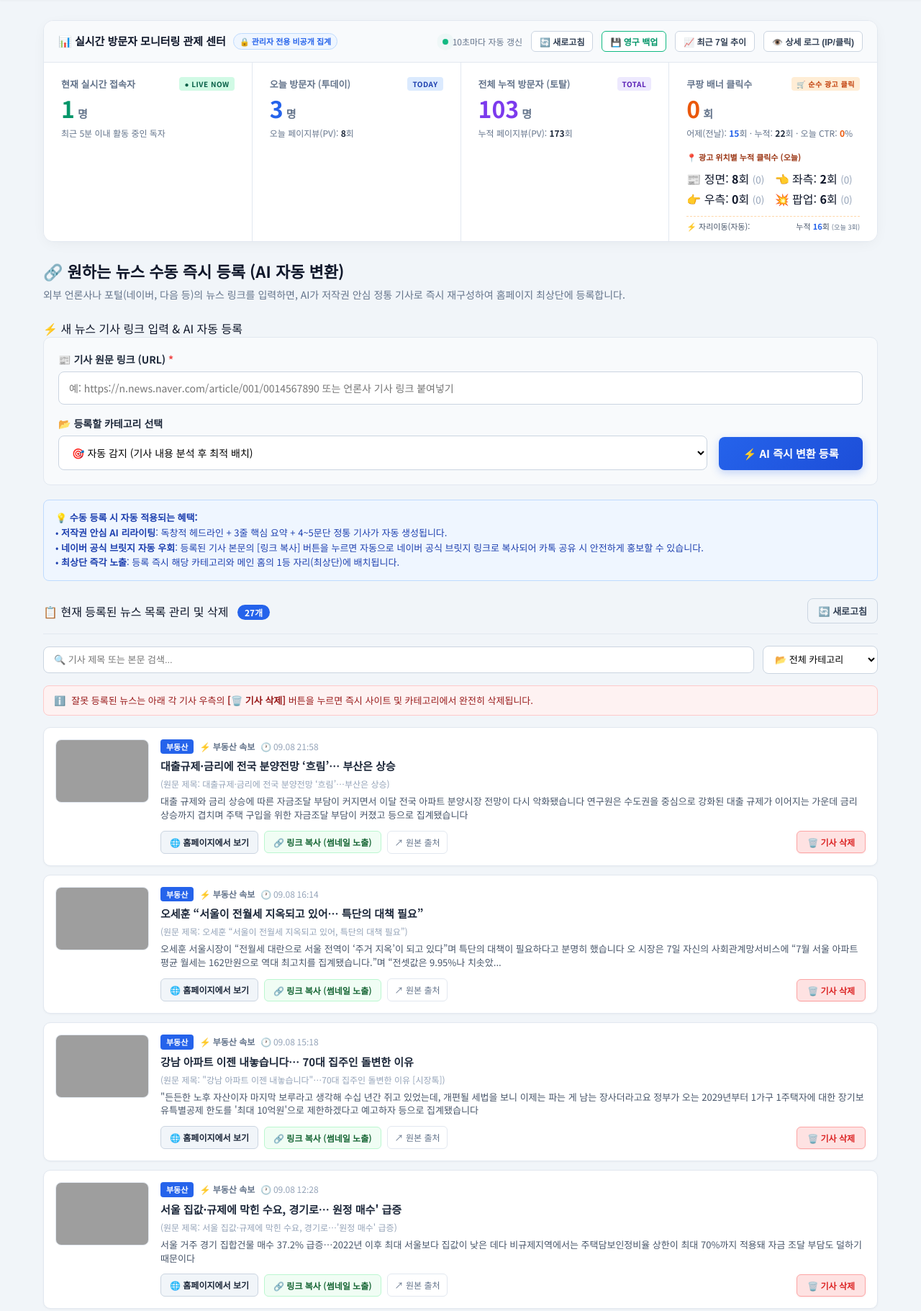
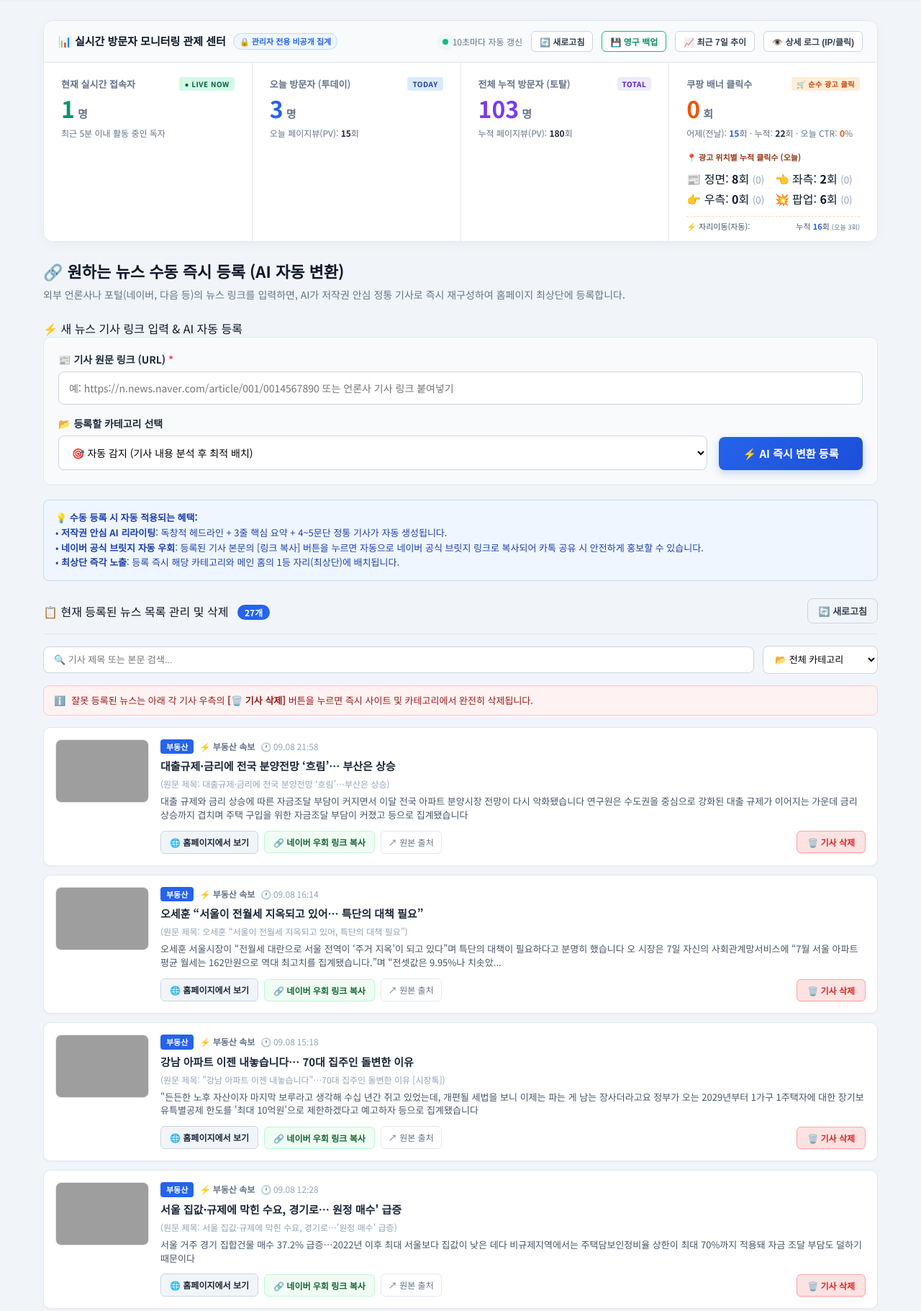
Before and after one commit to dortm11-maker/dortm11-maker, a Flask app: page /admin/dashboard in a window 1280 px wide, after a click on "🔗 뉴스 수동 등록". Shown: the part 109-1930 px from the top of the page at 72% size. Run offline with Flask 3, Linux system fonts and the light colour scheme; the visitor is signed in with stand-in values (Sample User, id 1); data that the repository does not hold is empty; grey boxes are pictures that could not be loaded.

Commit message:
링크 복사 시 네이버 우회 링크(link.naver.com/bridge)로 복사되도록 원복 및 유지

```diff
--- a/templates/admin_dashboard.html
+++ b/templates/admin_dashboard.html
@@ -1674,7 +1674,7 @@
                                 <span>🌐 홈페이지에서 확인하기</span>
                             </a>
                             <button type="button" class="btn" onclick="copyCnResultUrl()" style="background:#15803d; color:#fff; font-size:13px; font-weight:600; padding:7px 14px; border-radius:6px; border:none; cursor:pointer; display:inline-flex; align-items:center; gap:6px;">
-                                <span>🔗 기사 링크 복사 (썸네일 노출)</span>
+                                <span>🔗 네이버 우회 링크 복사</span>
                             </button>
                         </div>
                     </div>
@@ -4304,11 +4304,12 @@
                 fullUrl = fullUrl.replace(/^https?:\/\/[^\/]+/, 'https://news-now-82jg.onrender.com');
             }
             const cacheKey = '_t=' + Math.floor(Date.now() / 300000);
-            const targetUrl = fullUrl + (fullUrl.includes('?') ? '&' : '?') + cacheKey;
-            navigator.clipboard.writeText(targetUrl).then(() => {
-                showToast('✅ 기사 링크 복사 완료! (카톡에 원본 썸네일+제목 100% 노출)');
+            const ourUrl = fullUrl + (fullUrl.includes('?') ? '&' : '?') + cacheKey;
+            const naverUrl = 'https://link.naver.com/bridge?url=' + encodeURIComponent(ourUrl) + '&dst=' + encodeURIComponent(ourUrl);
+            navigator.clipboard.writeText(naverUrl).then(() => {
+                showToast('✅ 네이버 우회 링크 복사 완료! 카톡에 붙여넣으시면 됩니다.');
             }).catch(() => {
-                prompt('기사 공유 링크 (Ctrl+C 복사):', targetUrl);
+                prompt('네이버 우회 링크 (Ctrl+C 복사):', naverUrl);
             });
         }
 
@@ -4425,7 +4426,7 @@
                                 </a>
                                 <button type="button" onclick="copyCustomNewsNaverUrl('${escAttr(articleUrl)}')" class="btn"
                                     style="background:#f0fdf4; color:#166534; border:1px solid #bbf7d0; font-size:12px; font-weight:600; padding:6px 12px; border-radius:6px; cursor:pointer; display:inline-flex; align-items:center; gap:4px;">
-                                    <span>🔗 링크 복사 (썸네일 노출)</span>
+                                    <span>🔗 네이버 우회 링크 복사</span>
                                 </button>
                                 <a href="${escAttr(link)}" target="_blank" class="btn"
                                     style="background:#ffffff; color:#64748b; border:1px solid #e2e8f0; font-size:12px; font-weight:500; padding:6px 10px; border-radius:6px; text-decoration:none; display:inline-flex; align-items:center; gap:4px;">
@@ -4484,11 +4485,12 @@
             }
             let fullUrl = (baseHost + relArticleUrl).split('&_t=')[0].split('?_t=')[0];
             const cacheKey = '_t=' + Math.floor(Date.now() / 300000);
-            const targetUrl = fullUrl + (fullUrl.includes('?') ? '&' : '?') + cacheKey;
-            navigator.clipboard.writeText(targetUrl).then(() => {
-                showToast('✅ 기사 링크 복사 완료! (카톡에 원본 썸네일+제목 100% 노출)');
+            const ourUrl = fullUrl + (fullUrl.includes('?') ? '&' : '?') + cacheKey;
+            const naverUrl = 'https://link.naver.com/bridge?url=' + encodeURIComponent(ourUrl) + '&dst=' + encodeURIComponent(ourUrl);
+            navigator.clipboard.writeText(naverUrl).then(() => {
+                showToast('✅ 네이버 우회 링크 복사 완료! 카톡에 붙여넣으시면 됩니다.');
             }).catch(() => {
-                prompt('기사 공유 링크 (Ctrl+C 복사):', targetUrl);
+                prompt('네이버 우회 링크 (Ctrl+C 복사):', naverUrl);
             });
         }
     </script>
--- a/templates/article.html
+++ b/templates/article.html
@@ -390,7 +390,8 @@
         cleanUrl = 'https://news-now-82jg.onrender.com' + pathAndQuery.split('&_t=')[0].split('?_t=')[0];
     }
     const cacheKey = '_t=' + Math.floor(Date.now() / 300000);
-    const targetUrl = cleanUrl + (cleanUrl.includes('?') ? '&' : '?') + cacheKey;
+    const ourUrl = cleanUrl + (cleanUrl.includes('?') ? '&' : '?') + cacheKey;
+    const targetUrl = 'https://link.naver.com/bridge?url=' + encodeURIComponent(ourUrl) + '&dst=' + encodeURIComponent(ourUrl);
 
     const copyTxt = document.getElementById('copyText');
     const originalText = copyTxt ? copyTxt.textContent : '링크 복사';
```
